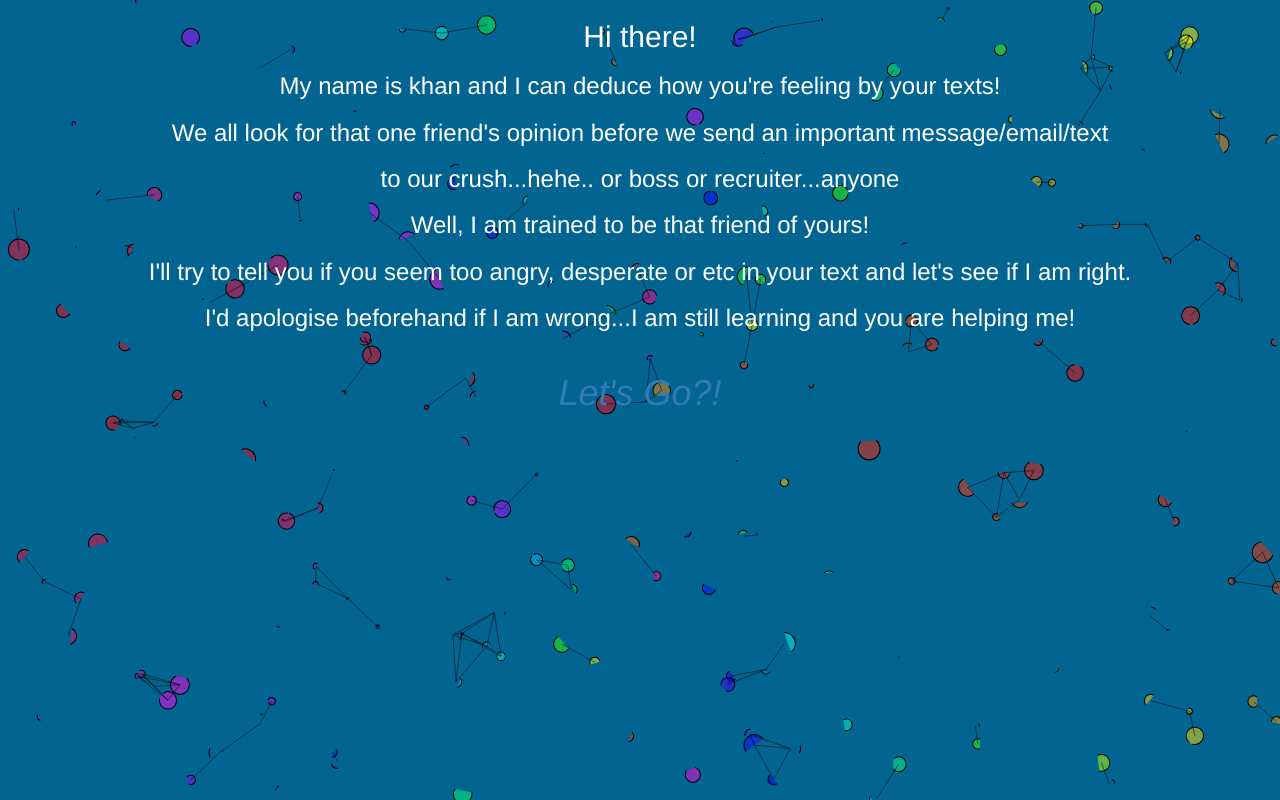
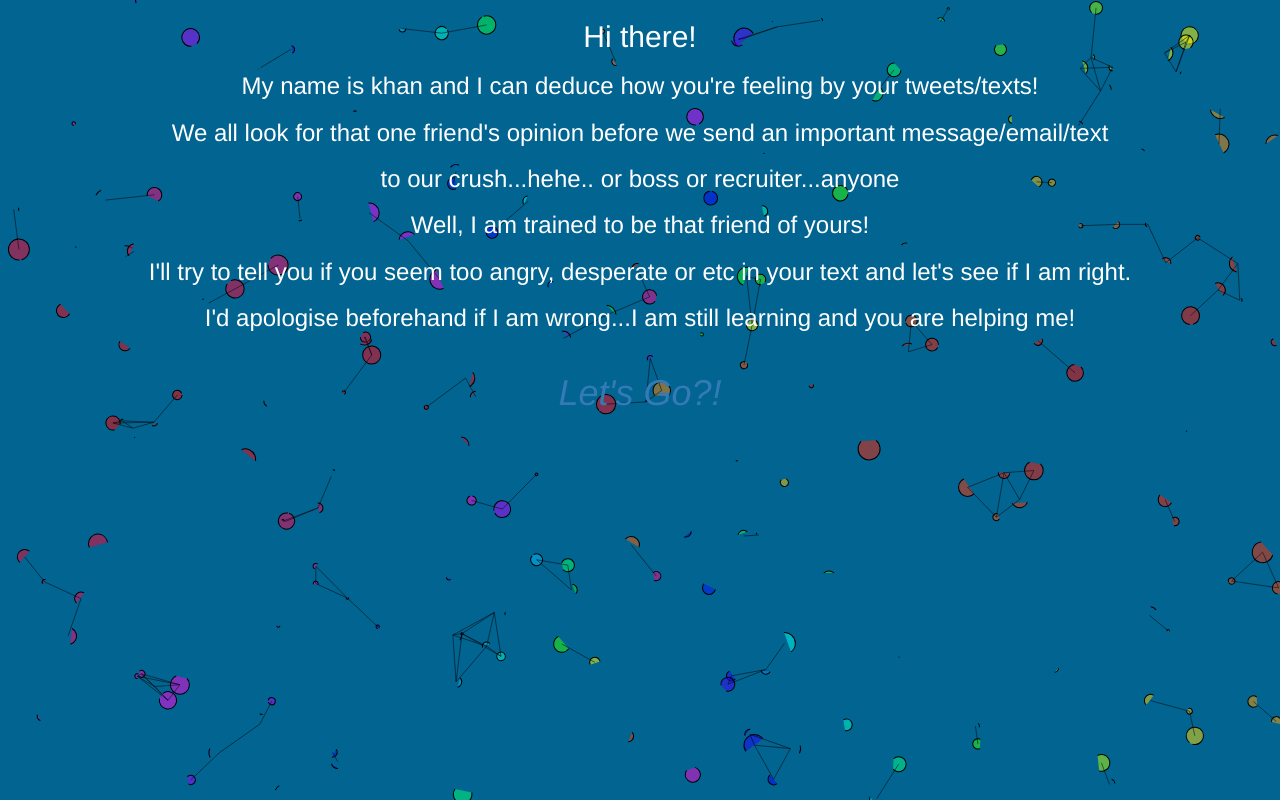
Before and after one commit to mkhan62/AFriendlyOpinion, a Django app: page / in a window 1280 px wide. Run offline with Django 3.2, Linux system fonts and the light colour scheme; parts of the project's set-up code (start-up, migrations or seed data) failed here and were passed over; some libraries are stand-ins or nearby versions.

Commit message:
bootstrap3 module imported

```diff
--- a/AFriendsOpinion/settings.py
+++ b/AFriendsOpinion/settings.py
@@ -11,6 +11,7 @@ https://docs.djangoproject.com/en/1.11/ref/settings/
 """
 
 import os
+import bootstrap3
 
 # Build paths inside the project like this: os.path.join(BASE_DIR, ...)
 BASE_DIR = os.path.dirname(os.path.dirname(os.path.abspath(__file__)))
@@ -39,7 +40,8 @@ INSTALLED_APPS = [
     'django.contrib.messages',
     'django.contrib.staticfiles',
     'friend_app',
-    'bootstrap3',
+    'bootstrap3'
+
 
 ]
 
--- a/friend_app/templates/friend_app/index.html
+++ b/friend_app/templates/friend_app/index.html
@@ -15,7 +15,7 @@
     <div style="display:none;" id="myDiv" class="animate-bottom">
       <div class="container base">
         <h2>Hi there!</h2>
-        <h3>My name is khan and I can deduce how you're feeling by your texts!</h3>
+        <h3>My name is khan and I can deduce how you're feeling by your tweets/texts!</h3>
         <h3>We all look for that one friend's opinion before we send an important message/email/text</h3>
         <h3>to our crush...hehe.. or boss or recruiter...anyone</h3>
         <h3>Well, I am trained to be that friend of yours!</h3>
--- a/friend_app/templates/friend_app/output_result.html
+++ b/friend_app/templates/friend_app/output_result.html
@@ -13,7 +13,7 @@
     <div style="display:none;" id="myDiv" class="animate-bottom">
         <div class="container base output">
           <div class="jumbotron-fluid">
-            <h3>According to me what you typed is pure <em>{{category}}</em></h3>
+            <h3>According to me, what you typed is pure <em>{{category}}</em></h3>
             <h3>As a matter of fact, on a scale of 0 to 1 with 1 being feeling strongly, you are on a {{intensity}}</h3>
             <a href="{% url 'friend_app:thank' %}"><span class="glyphicon glyphicon-thumbs-up" aria-hidden="true"></span></a>
             <a href="{% url 'index' %}"><span class="glyphicon glyphicon-thumbs-down" aria-hidden="true"></span></a>
--- a/friend_app/views.py
+++ b/friend_app/views.py
@@ -24,6 +24,7 @@ class OutputView(TemplateView):
     template_name = 'friend_app/output_result.html'
 
 
+
 def entry_form(request):
     form = SentimentForm()
     if request.method == 'POST':
@@ -36,7 +37,6 @@ def entry_form(request):
             intensity = intensity_model.predict([text])
             print("The predicted category is: {}".format(sentiment[0]))
             print("predicted intensity is: {}".format(intensity[0]))
-            # model = Sentiment.objects.create(text=text, category=sentiment[0], intensity=intensity[0])
             return render(request,'friend_app/output_result.html',{'text': text, 'category':sentiment[0], 'intensity': intensity[0]})
 
     return render(request, 'friend_app/entry_form.html', {'form': form})
```
